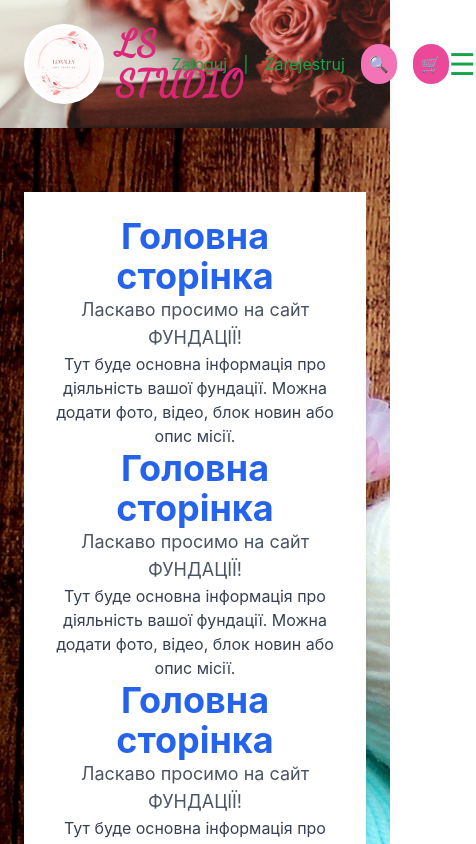
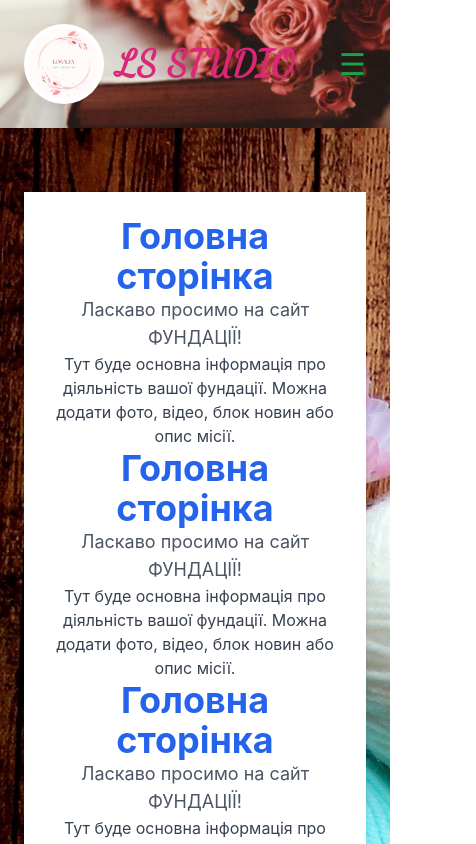
Before and after one commit to IgorSh2010/FirstWebSite, a React (Create React App) app: page / in a window 390 px wide. Shown: the top 844 px of the page, 476 px wide, since content can reach past the window. Built offline with nearby package versions, Linux system fonts and the light colour scheme.

Commit message:
Оновлено з Sanity

```diff
--- a/src/components/Header.jsx
+++ b/src/components/Header.jsx
@@ -49,7 +49,7 @@ const Header = () => {
               <a href="/productsMain" className="hover:underline">Katalog wyrobów</a>
               <a href="/about" className="hover:underline">O sklepie</a>
             </nav>
-            <div className="flex md:flex items-center space-x-4">
+            <div className="hidden md:flex items-center space-x-4">
                 <a href="#" className="text-bold">Zaloguj</a>
                 <span>|</span>
                 <a href="#" className="text-bold">Zarejestruj</a>
@@ -75,8 +75,8 @@ const Header = () => {
               <a href="/" className="block hover:underline">Glówna</a>
               <a href="/productsMain" className="block hover:underline">Katalog</a>
               <a href="/about" className="block hover:underline">O sklepie</a>
-              <a href="#" className="text-bold">Zaloguj</a>
-              <a href="#" className="text-bold">Zarejestruj</a>
+              <a href="/logIn" className="block hover:underline">Zaloguj</a>
+              <a href="/signUp" className="block hover:underline">Zarejestruj</a>
             </div>
           )}
         </header>
--- a/src/components/Products.jsx
+++ b/src/components/Products.jsx
@@ -26,7 +26,7 @@ export default function Products() {
   return (
     <div className="p-6 grid grid-cols-1 md:grid-cols-2 lg:grid-cols-3 gap-4">
       {products.map((product) => (
-        <Link to={`/ProductsMain/${product._id}`} key={product._id}>
+        <Link to={`/productsMain/${product._id}`} key={product._id}>
           <div key={product._id} className="border p-4 rounded shadow hover:shadow-md transition">
             {product.imageUrl && (
               <img src={product.imageUrl} alt={product.title} className="w-full h-48 object-cover mb-2 rounded" />
```
